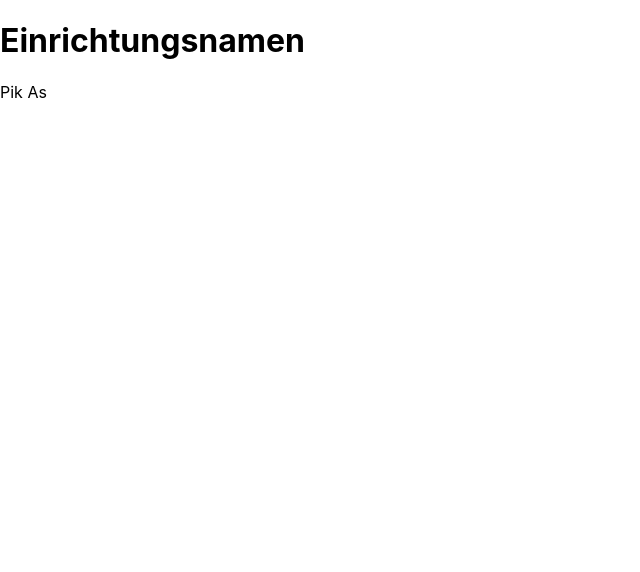
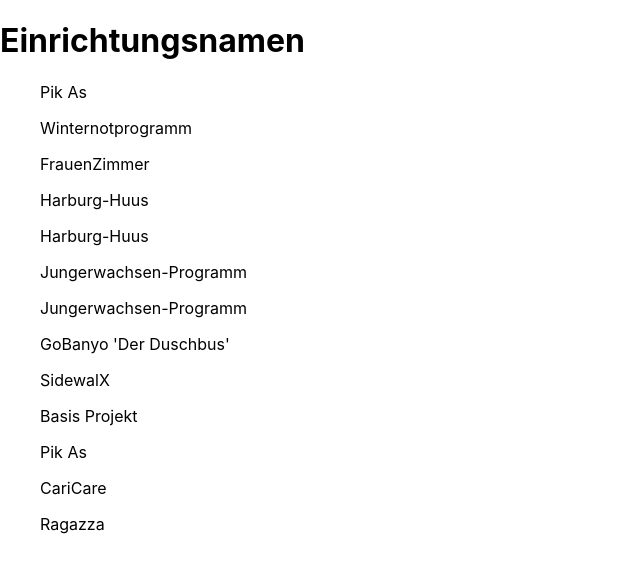
Before and after one commit to BucherLara/Capstone-Project, a Next.js app: page / in a window 1280 px wide. Shown: the top 572 px of the page, without its empty margins (0-640 px from the left). Built offline with nearby package versions, Linux system fonts and the light colour scheme.

Commit message:
render facility names

```diff
--- a/db.json
+++ b/db.json
@@ -1,6 +1,6 @@
 [
   {
-    "id": "Pik As",
+    "id": "1",
     "name": "Pik As",
     "category": "Schlafen",
     "adress": "Neustädter Str. 31 a, 20355 Hamburg, https://www.google.com/maps/place/Pik+As/@53.553246,9.980664,17z/data=!3m1!4b1!4m5!3m4!1s0x47b18f10d01e241f:0xabb10810d7b57cb4!8m2!3d53.5532528!4d9.9828532",
@@ -10,7 +10,7 @@
     "value": "Sofort, Hund"
   },
   {
-    "id": "Winternotprogramm",
+    "id": "2",
     "name": "Winternotprogramm",
     "category": "Schlafen",
     "adress": "Friesenstraße 22, 20097 Hamburg, https://www.google.com/maps/place/Winternotprogramm+f%C3%BCr+Obdachlose+e.V./@53.5430635,10.0272033,17z/data=!3m1!4b1!4m5!3m4!1s0x47b18baddca75ef3:0x20522cfdb72c4771!8m2!3d53.5430635!4d10.029392",
@@ -20,7 +20,7 @@
     "value": "Sofort"
   },
   {
-    "id": "FrauenZimmer",
+    "id": "3",
     "name": "FrauenZimmer",
     "category": "Schlafen",
     "adress": "Hinrichsenstraße 4a, 20535 Hamburg, https://www.google.com/maps/place/FrauenZimmer/@53.5581386,9.7690318,11z/data=!4m9!1m2!2m1!1sFrauenZimmer!3m5!1s0x47b18ec082726029:0x2250855cb45762e0!8m2!3d53.5581733!4d10.032681!15sCgxGcmF1ZW5aaW1tZXJaDiIMZnJhdWVuemltbWVykgEcc29jaWFsX3NlcnZpY2VzX29yZ2FuaXphdGlvbpoBI0NoWkRTVWhOTUc5blMwVkpRMEZuU1VSRE9IVllNV05SRUFF4AEA",
@@ -30,7 +30,7 @@
     "value": "Sofort"
   },
   {
-    "id": "Harburg-Huus",
+    "id": "4",
     "name": "Harburg-Huus",
     "category": "Schlafen",
     "adress": "Außenmühlenweg 10b, 21073 Hamburg, https://www.google.com/maps?q=Deutsches+Rotes+Kreuz+Kreisverband+Hamburg-Harburg+e.V.,+Harburg+Huus+(Obdachlosenhilfe)&gsas=1&lsig=AB86z5WVpubuy_jybZ_6v_oNCYpQ&biw=960&bih=874&dpr=1&um=1&ie=UTF-8&sa=X&ved=2ahUKEwjRrIr-xrL7AhVy_rsIHTIfAWIQ_AUoAXoECAEQAw",
@@ -40,7 +40,7 @@
     "value": "Sofort, Hund"
   },
   {
-    "id": "Harburg-Huus",
+    "id": "5",
     "name": "Harburg-Huus",
     "category": "Schlafen",
     "adress": "Außenmühlenweg 10b, 21073 Hamburg, https://www.google.com/maps?q=Deutsches+Rotes+Kreuz+Kreisverband+Hamburg-Harburg+e.V.,+Harburg+Huus+(Obdachlosenhilfe)&gsas=1&lsig=AB86z5WVpubuy_jybZ_6v_oNCYpQ&biw=960&bih=874&dpr=1&um=1&ie=UTF-8&sa=X&ved=2ahUKEwjRrIr-xrL7AhVy_rsIHTIfAWIQ_AUoAXoECAEQAw",
@@ -50,7 +50,7 @@
     "value": "Sofort, Hund"
   },
   {
-    "id": "Jungerwachsen-Programm",
+    "id": "6",
     "name": "Jungerwachsen-Programm",
     "category": "Schlafen",
     "adress": "Jutestraße 7, 21079 Hamburg-Harburg, https://www.google.com/maps/search/Jep+Jutestra%C3%9Fe+7,+21079+Hamburg-Harburg/@53.4515225,9.9868155,17z/data=!3m1!4b1",
@@ -60,7 +60,7 @@
     "value": "unter 25 Jahren"
   },
   {
-    "id": "Jungerwachsen-Programm",
+    "id": "7",
     "name": "Jungerwachsen-Programm",
     "category": "Schlafen",
     "adress": "Hinrichsenstraße 6a, 20535 Hamburg-Borgfelde, https://www.google.com/maps/search/JEP+Hinrichsenstra%C3%9Fe+6a,+20535+Hamburg-Borgfelde/@53.5578733,10.031,17z/data=!3m1!4b1",
@@ -70,7 +70,7 @@
     "value": "unter 25 Jahren"
   },
   {
-    "id": "GoBanyo 'Der Duschbus' ",
+    "id": "8",
     "name": "GoBanyo 'Der Duschbus' ",
     "category": "Hygiene",
     "adress": "mobil, weiter Infos hier, https://gobanyo.org/duschen/",
@@ -80,8 +80,8 @@
     "value": "mobil, LGBTQI"
   },
   {
-    "id": "SidewalX ",
-    "name": "SidwalX ",
+    "id": "9",
+    "name": "SidewalX ",
     "category": "Hygiene",
     "adress": "Steindamm 11, 20099 Hamburg ,https://www.google.com/maps?uact=5&gs_lcp=Cgxnd3Mtd2l6LXNlcnAQAzIHCCEQoAEQCjIHCCEQoAEQCjoKCAAQRxDWBBCwAzoFCAAQogQ6BwgAEB4QogQ6BQghEKABSgQIQRgASgQIRhgAUL4EWKQPYPsQaAFwAXgAgAGBAYgB5geSAQM4LjOYAQCgAQHIAQLAAQE&q=sidewalx+steindamm&um=1&ie=UTF-8&sa=X&ved=2ahUKEwjWl_26y7L7AhVIhv0HHe5cCvEQ_AUoAXoECAEQAw",
     "target": "Für Menschen unter 25 Jahren",
@@ -90,7 +90,7 @@
     "value": "unter 25 Jahren"
   },
   {
-    "id": "Basis Projekt ",
+    "id": "10",
     "name": "Basis Projekt",
     "category": "Hygiene",
     "adress": "Pulverteich 17 20099 Hamburg-St. Georg, https://www.google.com/maps?q=BASIS-Projekt,+Pulverteich+17,+20099+Hamburg&gs_lcp=Cgxnd3Mtd2l6LXNlcnAQARgAMgIIJkoECEEYAUoECEYYAFDNA1ieCWCdGmgBcAB4AIABbogBrwSSAQM0LjKYAQCgAQHAAQE&um=1&ie=UTF-8&sa=X&ved=2ahUKEwji_L6xz7L7AhWniv0HHXKPBb4Q_AUoAXoECAEQAw",
@@ -100,7 +100,7 @@
     "value": "LGBTQI"
   },
   {
-    "id": "Pik As",
+    "id": "11",
     "name": "Pik As",
     "category": "Medizin",
     "adress": "Neustädter Str. 31 a, 20355 Hamburg, https://www.google.com/maps/place/Pik+As/@53.553246,9.980664,17z/data=!3m1!4b1!4m5!3m4!1s0x47b18f10d01e241f:0xabb10810d7b57cb4!8m2!3d53.5532528!4d9.9828532",
@@ -110,7 +110,7 @@
     "value": "Allgemein, Psycholog*in"
   },
   {
-    "id": "CariCare",
+    "id": "12",
     "name": "CariCare",
     "category": "Medizin",
     "adress": "Altstädter Twiete 5 20095 Hamburg, https://www.google.com/maps/place/Altst%C3%A4dter+Twiete+5,+20095+Hamburg/@53.5495906,10.0021812,17z/data=!3m1!4b1!4m9!1m2!2m1!1sCariCare+Altst%C3%A4dter+Twiete+5+20095+Hamburg!3m5!1s0x47b18ee259c32cdb:0xd280263e74910511!8m2!3d53.5495906!4d10.0021812!15sCitDYXJpQ2FyZSBBbHRzdMOkZHRlciBUd2lldGUgNSAyMDA5NSBIYW1idXJnkgEQZ2VvY29kZWRfYWRkcmVzc-ABAA",
@@ -120,7 +120,7 @@
     "value": "Allgemein, Psycholog*in"
   },
   {
-    "id": "Ragazza",
+    "id": "13",
     "name": "Ragazza",
     "category": "Medizin",
     "adress": "Brennerstraße 19, 20099 Hamburg, https://www.google.com/maps/place/ragazza+e.+V./@53.5554491,10.012392,17z/data=!3m1!4b1!4m5!3m4!1s0x47b18ee794847dcf:0x778afceb10ebfb50!8m2!3d53.5554707!4d10.014553",
--- a/pages/index.js
+++ b/pages/index.js
@@ -1,15 +1,27 @@
 import fetcher from "../helpers/fetcher";
 import useSWR from "swr";
+import styled from "styled-components";
+
 export default function Home() {
   const { data, error } = useSWR("api/facilities", fetcher);
 
   if (error) return <div>failed to load</div>;
   if (!data) return <div>loading...</div>;
-  console.log(data);
+
   return (
     <>
       <h1>Einrichtungsnamen</h1>
-      <p>{data[0].name}</p>
+      {data.map((facility) => {
+        return (
+          <ul key={facility.id}>
+            <ListItem>{facility.name}</ListItem>
+          </ul>
+        );
+      })}
     </>
   );
 }
+
+const ListItem = styled.li`
+  list-style: none;
+`;
```
